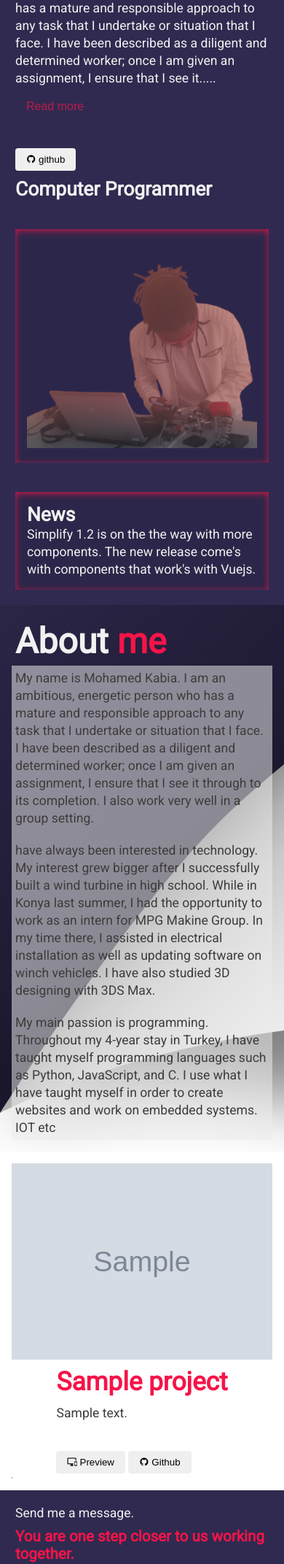
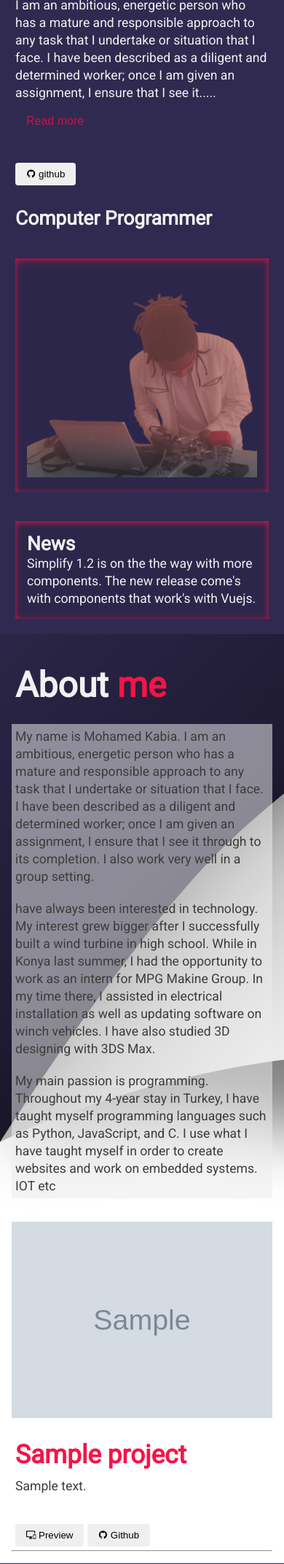
Before and after one commit to MohamedKabia/kabiam, a Django app: page / in a window 390 px wide. Shown: the part 320-2463 px from the top of the page at 73% size. Run offline with Django 3.2, Linux system fonts and the light colour scheme; tables that the repository leaves empty hold one stand-in row (values such as "Sample post"); grey boxes marked "Sample" are stand-in pictures; style sheets or scripts are compiled from the project's sources; some libraries are stand-ins or nearby versions.

Commit message:
mobile responsive

```diff
--- a/kabiam/static/custum.css
+++ b/kabiam/static/custum.css
@@ -348,6 +348,12 @@ p {
   text-align: center;
 }
 
+hr {
+  background-color: #302A50;
+  width: 100%;
+  height: 1px;
+}
+
 .dark-text {
   color: #3f3b3b;
 }
@@ -415,6 +421,24 @@ input {
 @media (min-width: 992px) {
   .container {
     width: 950px;
+  }
+  .lg-device {
+    display: block;
+  }
+  .mobile-devices {
+    display: none;
+  }
+}
+
+@media (max-width: 992px) {
+  .lg-device {
+    display: none;
+  }
+  .mobile-devices {
+    display: block;
+  }
+  .s-col-sm-12 {
+    margin-top: 20px;
   }
 }
 
--- a/kabiam/static/custum.scss
+++ b/kabiam/static/custum.scss
@@ -251,6 +251,11 @@ p{
 .s-center{
     text-align: center;
 }
+hr{
+    background-color: $bg;
+    width: 100%;
+    height: 1px;
+}
 .dark-text{
     color: $dark;
 }
@@ -306,6 +311,23 @@ input{
 @media (min-width: 992px) {
     .container{
         width:950px;
+    }
+    .lg-device{
+        display: block;
+    }
+    .mobile-devices{
+        display: none;
+    }
+ }
+ @media (max-width: 992px) {
+    .lg-device{
+        display: none;
+    }
+    .mobile-devices{
+        display: block;
+    }
+    .s-col-sm-12{
+        margin-top: 20px;
     }
  }
 
--- a/message/views.py
+++ b/message/views.py
@@ -21,7 +21,7 @@ def contact(request):
             'soon as possible. You can always message me at kabiaofficial@gmail.com.',
             'kabiaofficial@gmail.com',
             [email],
-            fail_silently=False,
+            fail_silently=True,
         )
 
         return redirect('/')
--- a/templates/pages/index.html
+++ b/templates/pages/index.html
@@ -110,7 +110,7 @@
     <!---projects-->
     <div id="projects">
         <div class="container">
-            <div class="pr1">
+            <div class="lg-device">
                 <div class="s-row">
             {% if projects %}
                 {% for project in projects %}
@@ -127,8 +127,8 @@
                                 </div>
 
                                 <div class="action mt-30">
-                                    <a href="{{ project.site_url.url}}" target="_blank"><button><span class="mdi mdi-monitor-cellphone"></span> Preview</button></a>
-                                     <a href="{{ project.git_url.url}}" target="_blank"><button><span class="mdi mdi-github"></span> Github</button></a>
+                                    <a href="{{ project.site_url}}" target="_blank"><button><span class="mdi mdi-monitor-cellphone"></span> Preview</button></a>
+                                     <a href="{{ project.git_url}}" target="_blank"><button><span class="mdi mdi-github"></span> Github</button></a>
                                 </div>
                             </div>
                        </div>
@@ -141,8 +141,8 @@
                                 </div>
 
                                 <div class="action mt-30">
-                                    <a href="{{ project.site_url.url}}" target="_blank"><button><span class="mdi mdi-monitor-cellphone"></span> Preview</button></a>
-                                     <a href="{{ project.git_url.url}}" target="_blank"><button><span class="mdi mdi-github"></span> Github</button></a>
+                                    <a href="{{ project.site_url}}" target="_blank"><button><span class="mdi mdi-monitor-cellphone"></span> Preview</button></a>
+                                     <a href="{{ project.git_url}}" target="_blank"><button><span class="mdi mdi-github"></span> Github</button></a>
                                 </div>
                             </div>
                        </div>
@@ -155,8 +155,33 @@
             {% else %}
                 <h1>Sorry There are no projects available</h1>
             {% endif %}
-                    <hr>
                </div>
+            </div>
+            <div class="mobile-devices">
+                <div class="s-row">
+                    {% if projects %}
+                        {% for project in projects %}
+                            <div class="s-col-lg-7 s-sm-12}">
+                                   <img src="{{ project.image.url}}" alt="" class="responsive">
+                               </div>
+
+                               <div class="s-col-lg-5 s-col-sm-12 dark-text">
+                                    <div>
+                                        <div class="text">
+                                            <h1 class="secondary-text ">{{project.title}} </h1>
+                                        <p class="mt-10">{{project.description}}</p>
+                                        </div>
+
+                                        <div class="action mt-30">
+                                            <a href="{{ project.site_url}}" target="_blank"><button><span class="mdi mdi-monitor-cellphone"></span> Preview</button></a>
+                                             <a href="{{ project.git_url}}" target="_blank"><button><span class="mdi mdi-github"></span> Github</button></a>
+                                        </div>
+                                    </div>
+                               </div>
+                               <hr>
+                        {% endfor %}
+                    {% endif %}
+                </div>
             </div>
             </div>
 
```
Also changed, not shown: kabiam/settings.py (+5 -5 lines), 1 other file.
